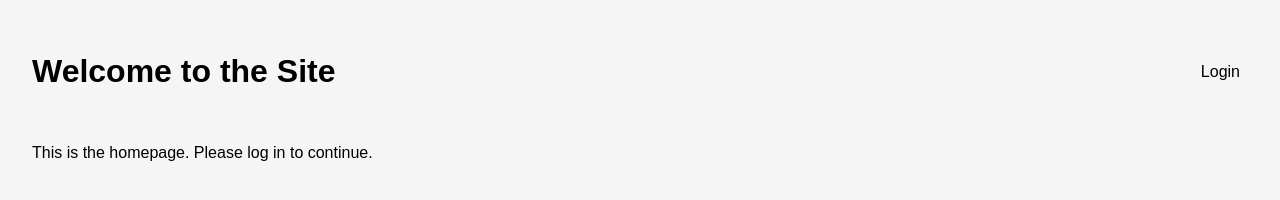
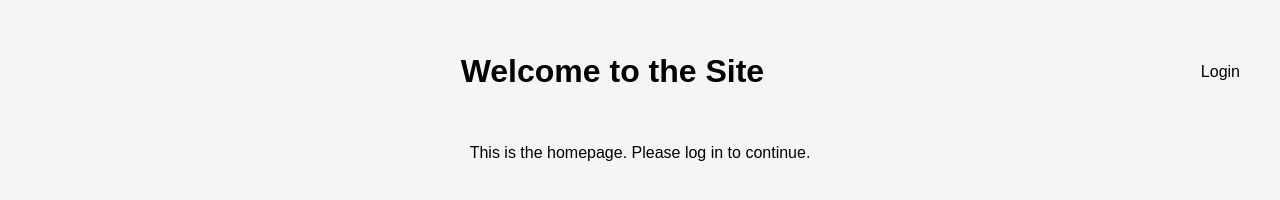
Before and after one commit to Quinn72/Html-Test-Website-With-Java-Local-Server, a website: page Public/Home.html in a window 1280 px wide. Drawn offline with Linux system fonts and the light colour scheme; no server answers.

Commit message:
removing some certian unessisary comments

```diff
--- a/Public/styles.css
+++ b/Public/styles.css
@@ -11,8 +11,6 @@ header {
   align-items: center;
   margin-bottom: 2rem;
 }
-
-/* Removed h1 styling */
 
 a {
   text-decoration: none;           /* No underline */
@@ -51,11 +49,12 @@ input, button {
   cursor: pointer;
   border-radius: 4px;
 }
-html,border-style{
+html,border-style,h1{
   height: 100%;
   width: 100%;
   margin = 10.f;
   padding =10.f;
   box-sizing: border-box;
   font-family: Arialm,sans-serif;
+  text-align: center;
 }
```
